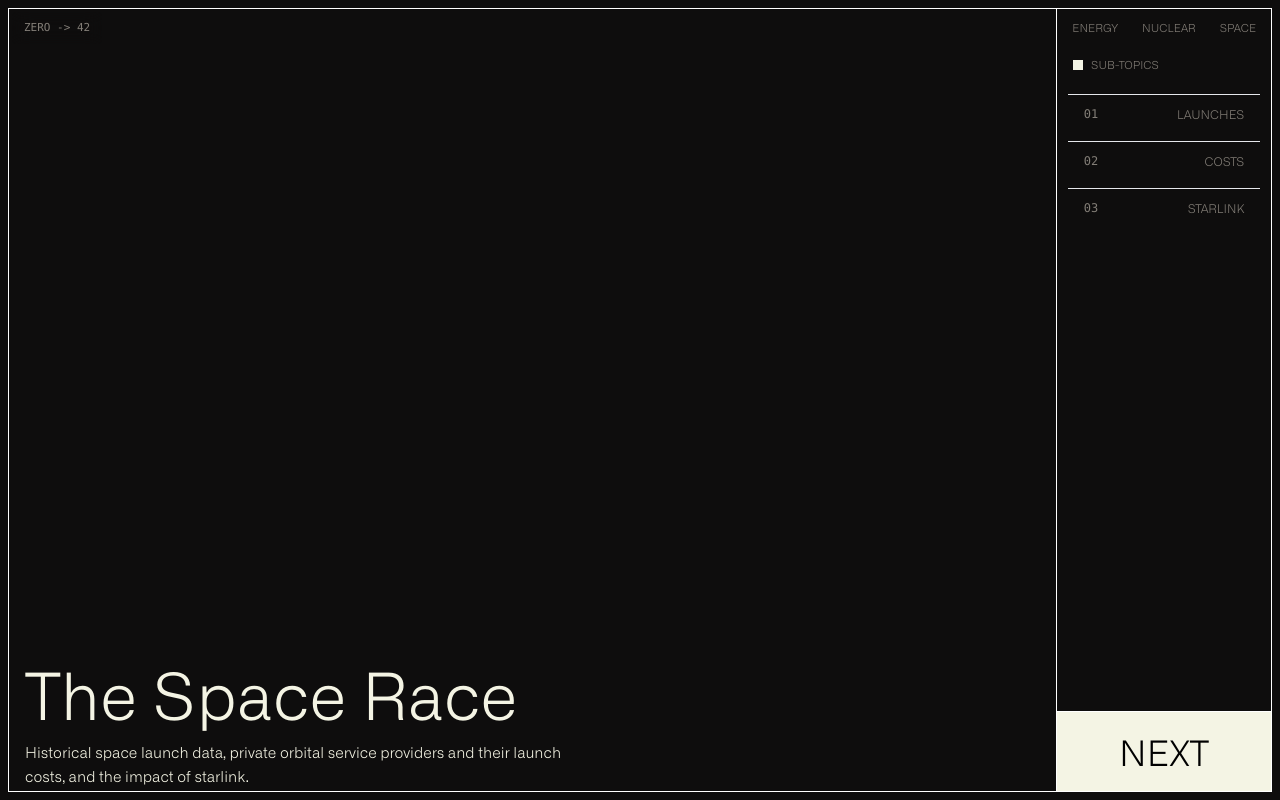
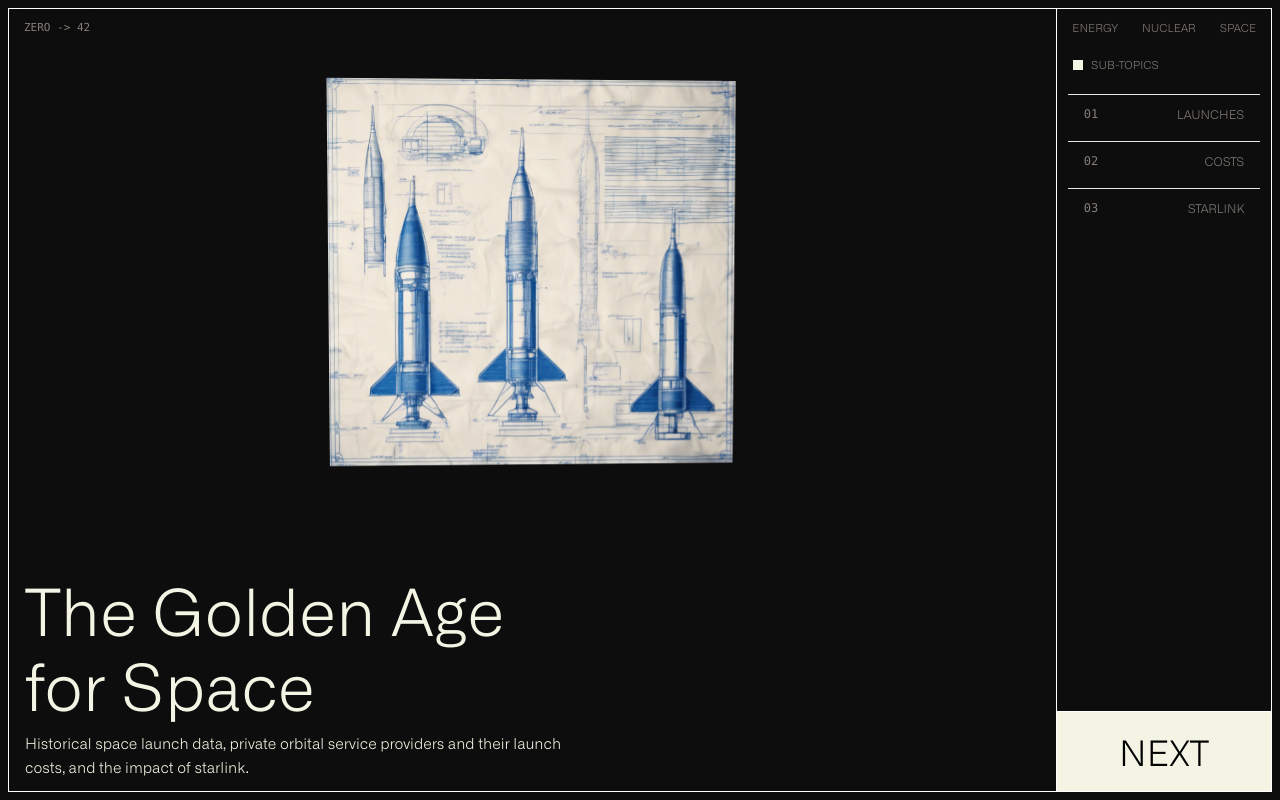
Before and after one commit to tanaydesai/outer-reach, a Next.js app: page /space in a window 1280 px wide. Built offline with nearby package versions, Linux system fonts and the light colour scheme.

Commit message:
upgrades, copy 1/3 done

```diff
--- a/app/energy/page.js
+++ b/app/energy/page.js
@@ -7,6 +7,7 @@ import { Tabs, TabsContent, TabsList, TabsTrigger } from "@/components/ui/tabs"
 import { Accordion, AccordionContent, AccordionItem, AccordionTrigger,} from "@/components/ui/accordion"
 import { TextRevealWipe } from '@/components/swipe';
 import { InViewFade } from '@/components/fade'
+import { Card } from '@/components/card';
 import useSWR from 'swr'
 
 import { EnergyLeaderBoard } from '@/components/energy-cards/energy-leaderboard';
@@ -19,7 +20,7 @@ import { EnergyUse } from '@/components/energy-cards/annual-energy-pc';
 import { RenewableShare } from '@/components/energy-cards/renewable-share';
 import { FossilShare } from '@/components/energy-cards/fossils-share';
 import { EnergyGDPPC } from '@/components/energy-cards/energy-gdp-pc';
-
+import pic from '@/assests/images/c.png'
 
 export default function Home() {
   const router = useRouter()
@@ -37,6 +38,7 @@ export default function Home() {
         <Tabs defaultValue="home" className='frame' onValueChange={setTab} value={tab}>
 
           <TabsContent value="home">
+              <Card img={pic} />
               <InViewFade delay={500} className='absolute bottom-4 pr-3'>
                 <TextRevealWipe className='title'>Road to Energy</TextRevealWipe>
                 <TextRevealWipe delay={1.2} className='title'>Abundance</TextRevealWipe>
@@ -139,7 +141,7 @@ export default function Home() {
           <TabsList>
             <InViewFade initialDelay={600} className='flex-1 overflow-auto h-[80px] md:h-[calc(100%-118px)]'>
               <h1 className='tag mt-2' onClick={() => setTab('home')}><div className='tag-box' />SUB-TOPICS</h1>
-              <TabsTrigger value="mix" className='mt-10'><div className='font-mono'>01</div> Energy Mix</TabsTrigger>
+              <TabsTrigger value="mix" className='mt-5'><div className='font-mono'>01</div> Energy Mix</TabsTrigger>
               <TabsTrigger value="capacity"><div className='font-mono'>02</div> Capacity</TabsTrigger>
               <TabsTrigger value="economics"><div className='font-mono'>03</div> Economics</TabsTrigger>
               <TabsTrigger value="leaderboards"><div className='font-mono'>04</div> Leaderboards</TabsTrigger>
--- a/app/space/page.js
+++ b/app/space/page.js
@@ -6,6 +6,7 @@ import { Accordion, AccordionContent, AccordionItem, AccordionTrigger,} from "@/
 import { Tabs, TabsContent, TabsList, TabsTrigger } from "@/components/ui/tabs"
 import { TextRevealWipe } from '@/components/swipe';
 import { InViewFade } from '@/components/fade'
+import { Card } from '@/components/card';
 import useSWR from 'swr'
 
 import { SpaceLaunches } from '@/components/space-cards/country-launches';
@@ -13,6 +14,7 @@ import { RocketLaunches } from '@/components/space-cards/rocket-laucnhes';
 import { RocketCosts } from '@/components/space-cards/rocket-costs';
 import { StarlinkSats } from '@/components/space-cards/starlink-sats';
 import { StarlinkSubs } from '@/components/space-cards/starlink-subs';
+import pic from '@/assests/images/a.png'
 
 export default function Home() {
   const router = useRouter()
@@ -29,8 +31,10 @@ export default function Home() {
         <Tabs defaultValue="home" className='frame' onValueChange={setTab} value={tab}>
 
           <TabsContent value="home">
+              <Card img={pic}/>
               <InViewFade delay={500} className='flex-1 absolute bottom-3 pr-3'>
-                <TextRevealWipe className='title'>The Space Race</TextRevealWipe>
+                <TextRevealWipe className='title'>The Golden Age</TextRevealWipe>
+                <TextRevealWipe delay={1.2} className='title'>for Space</TextRevealWipe>
                 <div className='description'>Historical space launch data, private orbital service providers and their launch costs, and the impact of starlink.</div>
               </InViewFade>
           </TabsContent>
--- /dev/null
+++ b/components/card.js
@@ -0,0 +1,29 @@
+"use client"
+import React,{useState, useEffect, useRef} from 'react';
+import Image from "next/image";
+import {motion, useMotionValue, useTransform } from "framer-motion";
+
+export const Card = ({img, className}) => {
+        const x = useMotionValue(200);
+        const y = useMotionValue(200);
+
+        const rotateX = useTransform(y, [0, 300], [3, -3]);
+        const rotateY = useTransform(x, [0, 300], [-3, 3]);
+
+        function handleMouse(event) {
+            const rect = event.currentTarget.getBoundingClientRect();
+
+            x.set(event.clientX - rect.left);
+            y.set(event.clientY - rect.top);
+        }
+
+    return (
+        <div>
+            <motion.div onMouseMove={handleMouse} style={{ perspective: 400, placeItems: "center"}} className={`flex flex-wrap gap-1 items-center my-[60px] w-full md:w-[55%] lg:w-[60%] mx-auto h-auto justify-center ${className}`}>
+                <motion.div className="w-2/3 h-auto" style={{rotateX, rotateY}}>
+                    <Image src={img} className='w-full h-auto' alt="" />
+                </motion.div>
+            </motion.div>
+        </div>
+    )
+}
--- a/components/energy-cards/energy-capacity.js
+++ b/components/energy-cards/energy-capacity.js
@@ -18,7 +18,7 @@ export const EnergyCapacities = ({className, data, country}) => {
                 <TabsList2 className="my-3">
                     <TabsTrigger2 value="cc">Current</TabsTrigger2>
                     <TabsTrigger2 value="yc">Yearly</TabsTrigger2>
-                    <TabsTrigger2 value="pc">Projected (2030)</TabsTrigger2>
+                    {/* <TabsTrigger2 value="pc">Projected (2030)</TabsTrigger2> */}
                 </TabsList2>
                 <TabsContent2 value="cc">
                     <CurrentCapacity data={sortData(Object.entries(data.at(-1)).filter(([key]) => key === "Solar" || key === "Wind" || key === "Nuclear" || key === "Hydro" || key === "Bioenergy" || key === "Other Renewables").map(([type, value]) => ({ type, value })), "desc", "value")} className='w-full h-[400px] mt-4'/>
@@ -26,9 +26,9 @@ export const EnergyCapacities = ({className, data, country}) => {
                 <TabsContent2 value="yc">
                     <Capacity data={data} className='w-full h-[400px] mt-4'/>
                 </TabsContent2>
-                <TabsContent2 value="pc">
+                {/* <TabsContent2 value="pc">
                     <PlannedCapacity className='w-full h-[400px] mt-4'/>
-                </TabsContent2>
+                </TabsContent2> */}
             </Tabs2>
             <Menu />
             <div className='cursor-default sm:flex'>
--- a/components/energy-cards/nuclear-capacity.js
+++ b/components/energy-cards/nuclear-capacity.js
@@ -28,7 +28,7 @@ export const NuclearCapacities = ({className, data, country}) => {
                 <TabsList2 className="my-3">
                     <TabsTrigger2 value="cc">Current</TabsTrigger2>
                     <TabsTrigger2 value="yc">Yearly</TabsTrigger2>
-                    <TabsTrigger2 value="pc">Projected (2030)</TabsTrigger2>
+                    {/* <TabsTrigger2 value="pc">Projected (2030)</TabsTrigger2> */}
                 </TabsList2>
                 <TabsContent2 value="cc">
                     <CurrentCapacity data={result} className='w-full h-[400px] mt-4'/>
@@ -36,9 +36,9 @@ export const NuclearCapacities = ({className, data, country}) => {
                 <TabsContent2 value="yc">
                     <MultiCountry data={result2} className='w-full h-[400px] mt-4'/>
                 </TabsContent2>
-                <TabsContent2 value="pc">
+                {/* <TabsContent2 value="pc">
                     <PlannedCapacity className='w-full h-[400px] mt-4'/>
-                </TabsContent2>
+                </TabsContent2> */}
             </Tabs2>
             <Menu />
             <div className='cursor-default sm:flex'>
--- a/components/energy-cards/nuclear-units.js
+++ b/components/energy-cards/nuclear-units.js
@@ -27,7 +27,7 @@ export const NuclearReactors = ({className, data, data2, country}) => {
                 <TabsList2 className="my-3">
                     <TabsTrigger2 value="r">Reactors</TabsTrigger2>
                     <TabsTrigger2 value="c">Yearly</TabsTrigger2>
-                    <TabsTrigger2 value="p">Projected (2030)</TabsTrigger2>
+                    {/* <TabsTrigger2 value="p">Projected (2030)</TabsTrigger2> */}
                 </TabsList2>
                 <TabsContent2 value="r">
                     <NuclearUnits data={data} className='w-full mt-4 flex-1 h-[400px]'/>
@@ -35,9 +35,9 @@ export const NuclearReactors = ({className, data, data2, country}) => {
                 <TabsContent2 value="c">
                     <MultiCountry data={result} className='w-full flex-1 mt-4 h-[400px]'/>
                 </TabsContent2>
-                <TabsContent2 value="p">
+                {/* <TabsContent2 value="p">
                     <NuclearUnits data={data} className='w-full mt-4 flex-1 h-[400px]'/>
-                </TabsContent2>
+                </TabsContent2> */}
             </Tabs2>
             <Menu />
             <div className='cursor-default sm:flex'>
--- a/styles/tailwind.css
+++ b/styles/tailwind.css
@@ -11,7 +11,7 @@
         @apply w-full border-[--primary-border] border h-full md:flex
     }
     .frame-content {
-        @apply h-[calc(100%-80px)] md:h-full flex-1 py-7 pb-10 md:pt-3 overflow-auto px-2 sm:px-4
+        @apply h-[calc(100%-80px)] md:h-full flex-1 py-7 relative pb-10 md:pt-3 overflow-auto px-2 sm:px-4
     }
     .frame-bar {
         @apply md:w-[215px] relative md:pt-10 md:h-full w-full flex md:block border-t border-t-[--primary-border] md:border-t-0 md:border-l md:border-l-[--primary-border]
```
Also changed, not shown: app/nuclear/page.js (+19 -7 lines).
